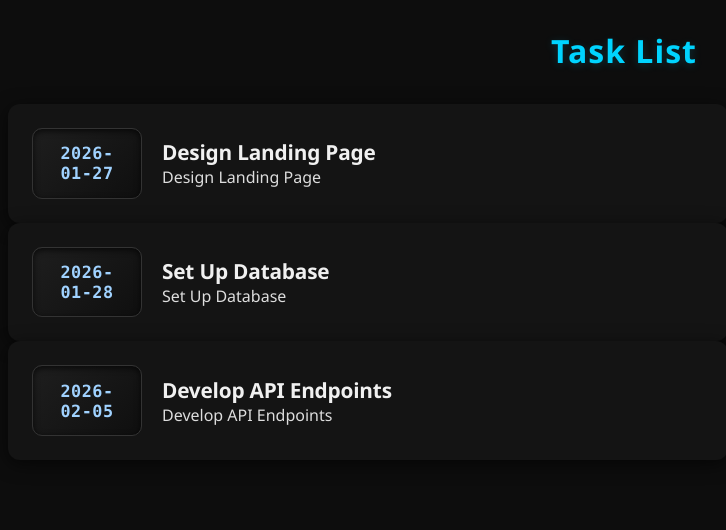
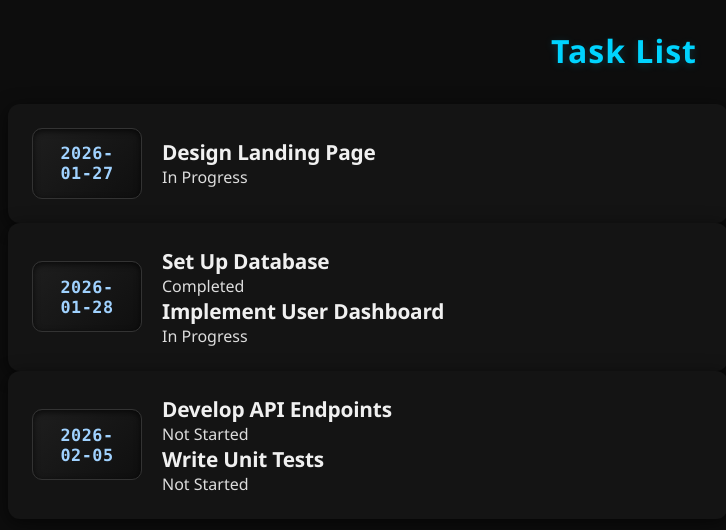
Before and after one commit to Deepening-Of-Proffesional-Skill/Task_Flow_AI_Analytics, a React app in the folder frontend/: page /home in a window 1280 px wide. Shown: the top 530 px of the page, without its empty margins (16-742 px from the left). Built offline with nearby package versions, Linux system fonts and the light colour scheme; the HTML template or start-up script is replaced by a standard one.

Commit message:
Categorize tasks by date

```diff
--- a/frontend/src/components/Home.jsx
+++ b/frontend/src/components/Home.jsx
@@ -25,28 +25,60 @@ export default function Home() {
             description: "Configure the PostgreSQL database for the application.",
             status: "Completed",
             dueDate: "2026-01-28"
+        },
+        {
+            id: 4,
+            title: "Implement User Dashboard",
+            description: "Create a user dashboard to display account information and activity.",
+            status: "In Progress",
+            dueDate: "2026-01-28"
+        },
+        {
+            id: 5,
+            title: "Write Unit Tests",
+            description: "Develop unit tests for the API endpoints and database interactions.",
+            status: "Not Started",
+            dueDate: "2026-02-05"
         }
     ];
-    tasks.sort((a,b) => new Date(a.dueDate) - new Date(b.dueDate));
+
+    const sortedTasks = [...tasks].sort(
+        (a, b) => new Date(a.dueDate) - new Date(b.dueDate)
+    );
+
+    const groupedByDate = sortedTasks.reduce((groups, task) => {
+        const date = task.dueDate;
+
+        if (!groups[date]) {
+            groups[date] = [];
+        }
+
+        groups[date].push(task);
+        return groups;
+    }, {});
 
   return (
     <div className='py-4'>
         <h1>Task List</h1>
         <Container>
-            {tasks.map((task) => (
-                <Card key={task.id} className="mb-3">
+            {Object.keys(groupedByDate).map((date) => (
+                <Card key={date} className="mb-3">
                     <Card.Body>
                         <div className="due-date">
-                            {task.dueDate}
+                            {date}
                         </div>
                         <div>
-                            <Card.Title className="mb-1">
-                                {task.title}
-                            </Card.Title>
+                            {groupedByDate[date].map((task) => (
+                                <div key={task.id} className="task-item">
+                                    <Card.Title className="mb-1">
+                                        {task.title}
+                                    </Card.Title>
 
-                            <Card.Subtitle className="mb-2">
-                                <span className="title">{task.title}</span>
-                            </Card.Subtitle>
+                                    <Card.Subtitle className="mb-2">
+                                        <span className="title">{task.status}</span>
+                                    </Card.Subtitle>
+                                </div>
+                            ))}
                         </div>
                     </Card.Body>
                 </Card>
```
